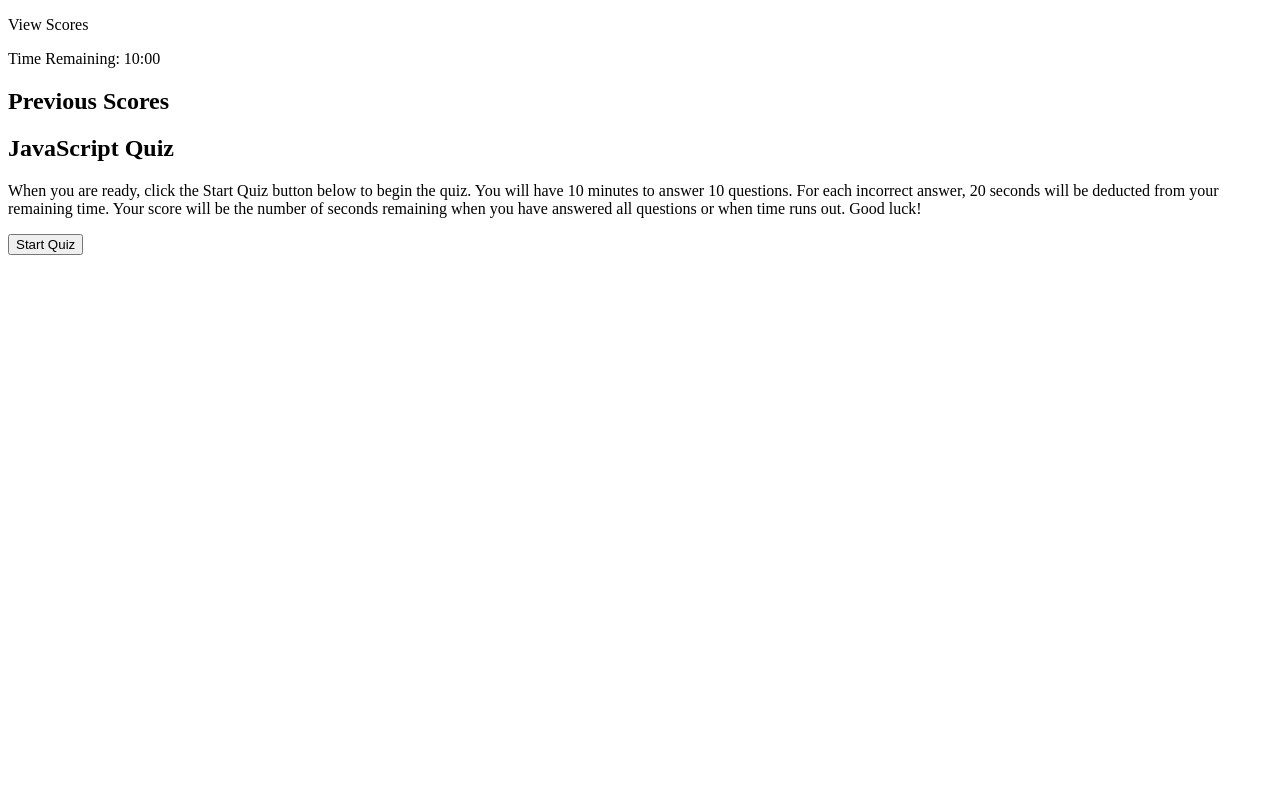
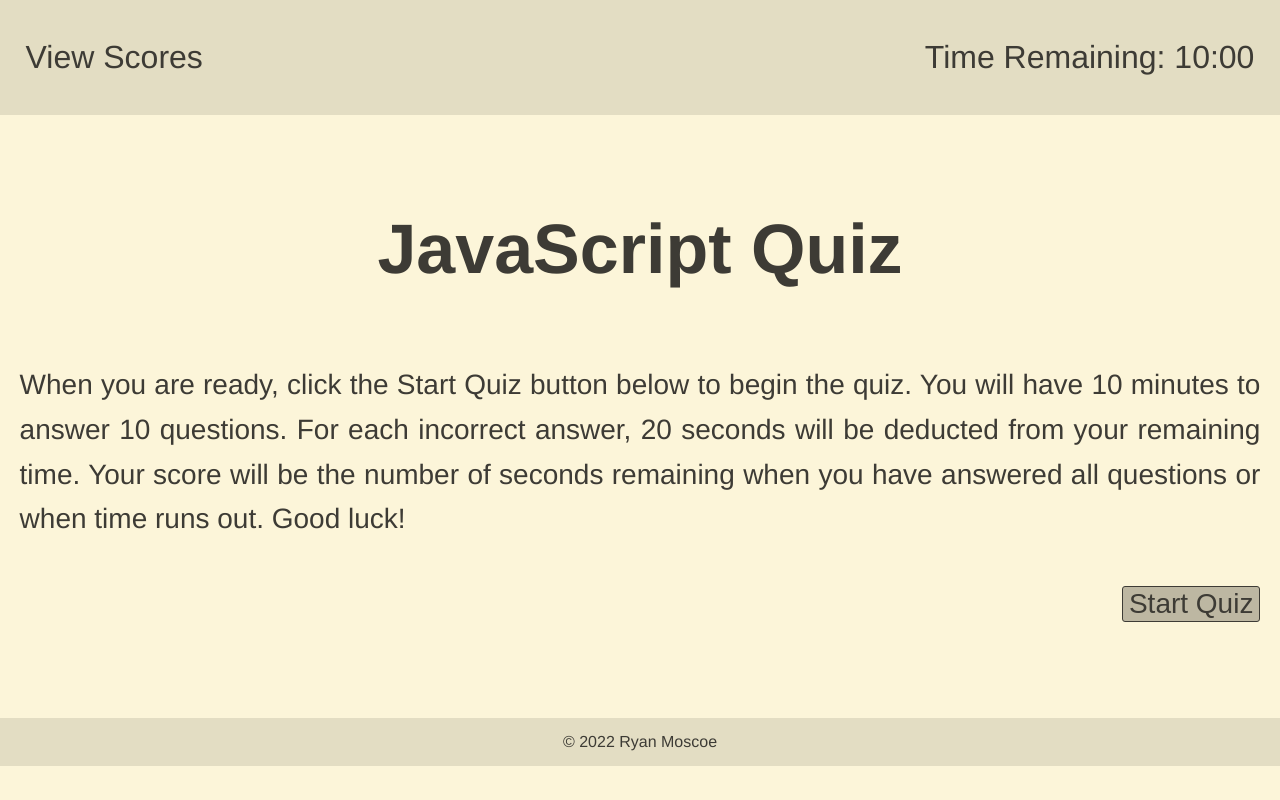
Before and after one commit to rmoscoe/code-quiz-challenge, a plain HTML site: page index.html in a window 1280 px wide. Drawn offline with Linux system fonts and the light colour scheme.

Commit message:
add css for initial state for all elements

```diff
--- a/assets/css/style.css
+++ b/assets/css/style.css
@@ -1 +1,134 @@
+/* Use variables to store theme colors. */
+:root {
+    --light-background-color:#fcf5d9;
+    --medium-light-accent:#BDB7A2;
+    --medium-dark-accent:#7D796B;
+    --dark-foreground-color:#3D3B35;
+    --light-accent:#E3DDC3;
+}
+
+/* Style and positioning rules */
 /* Apply styling based on h3 (question text) and .answer-choice */
+body {
+    color:var(--dark-foreground-color);
+    line-height:1.6;
+    font-family:'Franklin Gothic Medium', 'Arial Narrow', Arial, sans-serif;
+    margin:0px;
+    background-color: var(--light-background-color);
+    font-size:18px;
+}
+
+header {
+    background-color: var(--light-accent);
+    display:flex;
+    justify-content: space-between;
+}
+
+header p {
+    font-size:20px;
+    flex:0 0 auto;
+    padding-left:2%;
+    padding-right:2%;
+}
+
+.timer {
+    width:fit-content;
+}
+
+aside {
+    background-color: var(--medium-light-accent);
+    display:none;
+}
+
+#score-list {
+    list-style:none;
+}
+
+main {
+    padding:0.7em;
+}
+
+h1 {
+    font-size:250%;
+    text-align:center;
+}
+
+h2 {
+    font-size:200%;
+}
+
+#welcome p {
+    text-align: justify;
+}
+
+button {
+    background-color: var(--medium-light-accent);
+    color:var(--dark-foreground-color);
+    border-radius:3px;
+    font-size:16px;
+    border:1px solid var(--dark-foreground-color);
+    float:right;
+}
+
+h3 {
+    font-size:170%;
+    text-align:justify;
+}
+
+code {
+    color:var(--medium-dark-accent);
+    overflow: scroll;
+    background-color: var(--light-accent);
+    margin-left:5%;
+    margin-right:5%;
+}
+
+.answers {
+    display:flex;
+    flex-wrap: wrap;
+    justify-content: space-around;
+}
+
+.answer-choice {
+    flex: 0 1 auto;
+    border: 2px solid var(--medium-dark-accent);
+    border-radius:3px;
+    background-color:var(--medium-light-accent);
+}
+
+footer {
+    margin-top:10%;
+    background-color:var(--light-accent);
+    font-size:16px;
+    text-align: center;
+    line-height:3;
+}
+
+@media screen and (min-width: 481px) {
+    body {
+        font-size: max(min(3vw, 28px), 1rem);
+    }
+
+    header p {
+        font-size: max(min(3.2vw, 32px), 1.2rem);
+    }
+
+    button {
+        font-size: max(min(3vw, 28px), 1rem);
+        margin-top:1rem;
+    }
+
+    footer {
+        font-size: max(min(2vw, 16px), 16px);
+    }
+
+    .answer-choice {
+        flex: 0 1 40%;
+    }
+}
+
+@media screen and (min-width: 769px) {
+    .answer-choice {
+        flex: 0 1 22%;
+    }
+}
--- a/index.html
+++ b/index.html
@@ -28,6 +28,9 @@
                 <button id="start">Start Quiz</button>
             </section>
         </main>
+        <footer>
+            <p>&copy 2022 Ryan Moscoe</p>
+        </footer>
         <script src="./assets/javascript/script.js" async defer></script>
     </body>
 </html>
```
